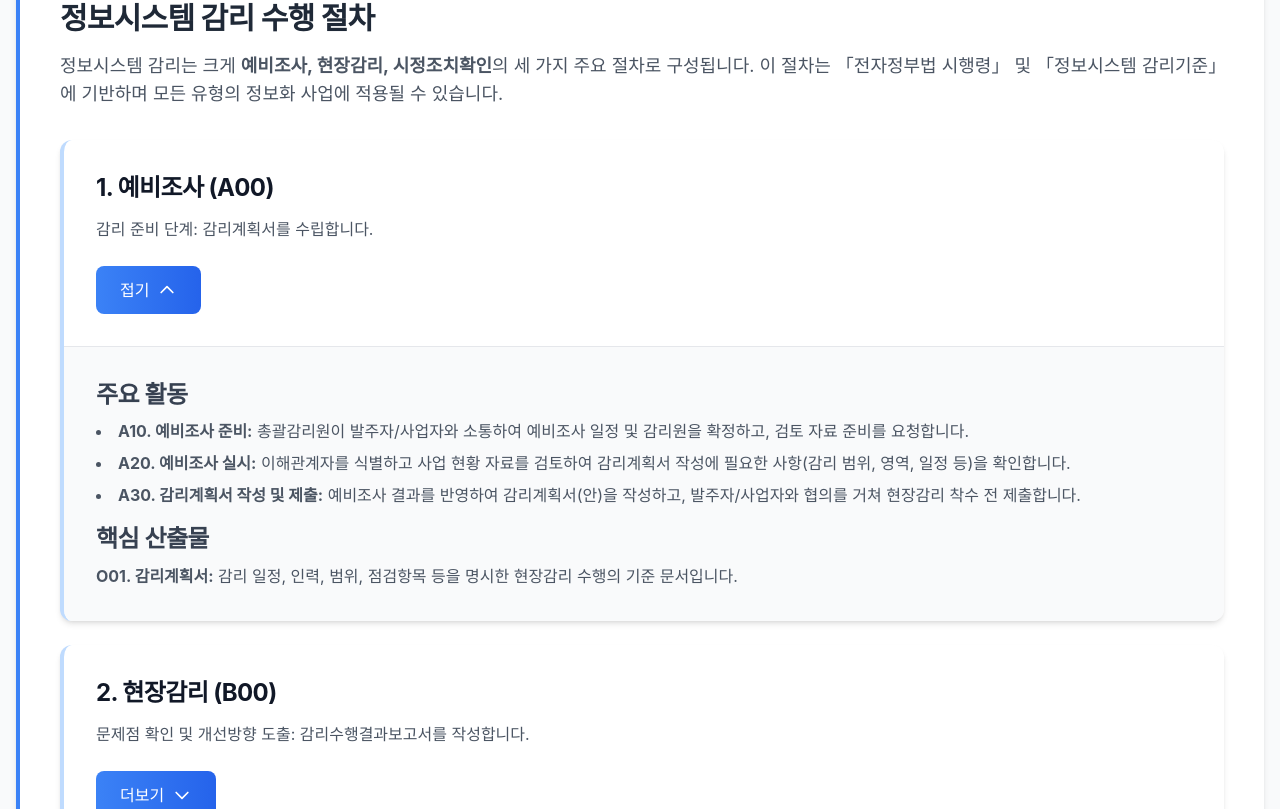
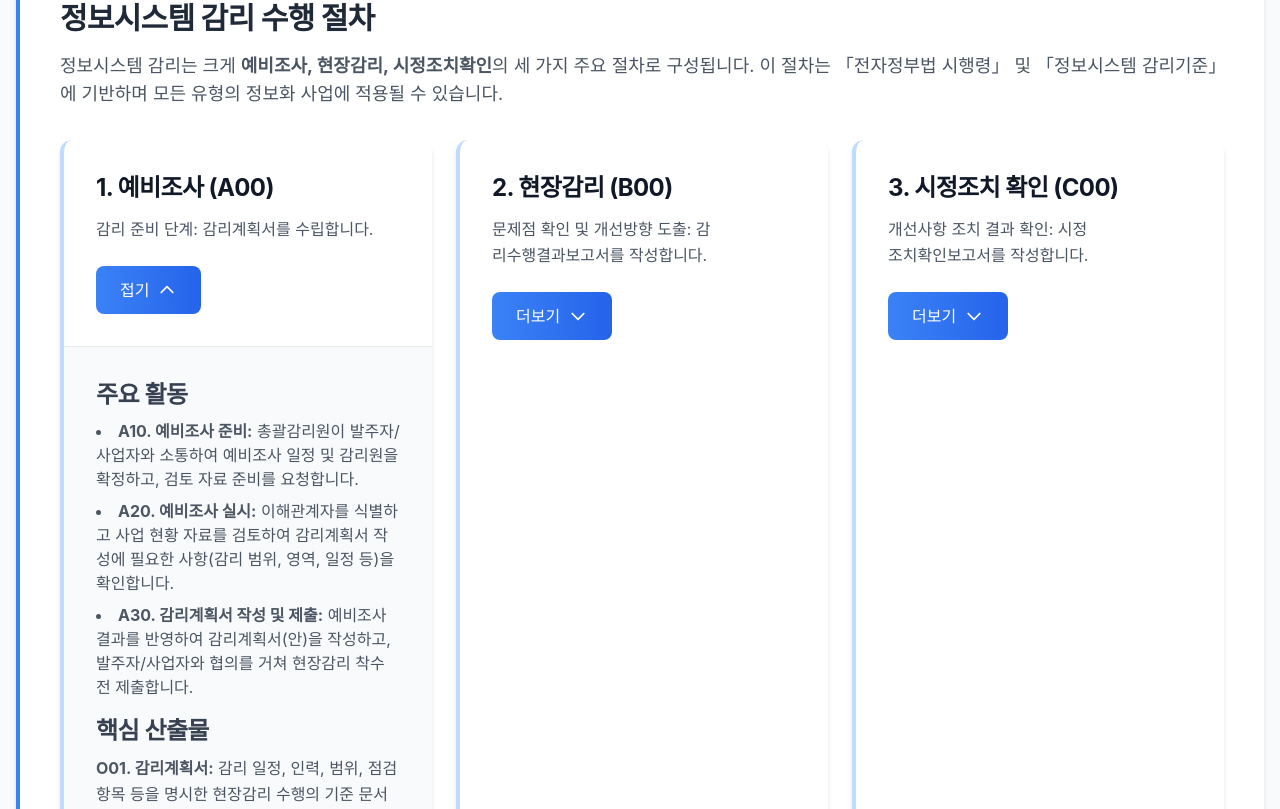
Before and after one commit to jeonck/it-audit-guide, a React (Vite) app: page /#/ in a window 1280 px wide. Shown: the part 463-1272 px from the top of the page. Built offline with nearby package versions, Linux system fonts and the light colour scheme.

Commit message:
feat: Implement horizontal card layout and fix ExpandableCard props - Apply grid layout to AuditProcess cards for horizontal display - Ensure ExpandableCard fills height and aligns content - Fix prop type issues (subtitle to summary, add defaultOpen)

```diff
--- a/src/components/ExpandableCard.tsx
+++ b/src/components/ExpandableCard.tsx
@@ -27,9 +27,9 @@ const ExpandableCard = ({ title, summary, children, icon, accentColor = 'blue',
   };
 
   return (
-    <div className={`card-elevated border-l-4 ${borderColors[accentColor]} overflow-hidden`}>
+    <div className={`card-elevated border-l-4 ${borderColors[accentColor]} overflow-hidden flex flex-col h-full`}>
       {/* Header Section */}
-      <div className="p-8">
+      <div className="p-8 flex flex-col flex-grow">
         <div className="flex items-start gap-4">
           {icon && (
             <div className={`flex-shrink-0 w-12 h-12 rounded-xl bg-gradient-to-br ${accentColors[accentColor]} flex items-center justify-center text-white text-2xl shadow-lg`}>
@@ -40,7 +40,7 @@ const ExpandableCard = ({ title, summary, children, icon, accentColor = 'blue',
             <h3 className="text-2xl font-bold text-gray-900 dark:text-white mb-3 text-balance">
               {title}
             </h3>
-            <p className="text-gray-600 dark:text-gray-300 leading-relaxed text-balance">
+            <p className="text-gray-600 dark:text-gray-300 leading-relaxed text-balance flex-grow">
               {summary}
             </p>
           </div>
@@ -49,7 +49,7 @@ const ExpandableCard = ({ title, summary, children, icon, accentColor = 'blue',
         {/* Toggle Button */}
         <button
           onClick={() => setIsExpanded(!isExpanded)}
-          className={`mt-6 px-6 py-3 rounded-lg font-medium transition-all duration-200 flex items-center gap-2 bg-gradient-to-r ${accentColors[accentColor]} text-white hover:shadow-lg hover:scale-105 active:scale-95`}
+          className={`mt-6 px-6 py-3 rounded-lg font-medium transition-all duration-200 flex items-center gap-2 bg-gradient-to-r ${accentColors[accentColor]} text-white hover:shadow-lg hover:scale-105 active:scale-95 self-start`}
           aria-expanded={isExpanded}
           aria-label={isExpanded ? '내용 접기' : '내용 펼치기'}
         >
--- a/src/pages/guide/AuditProcess.tsx
+++ b/src/pages/guide/AuditProcess.tsx
@@ -11,7 +11,7 @@ const AuditProcess = () => {
         </p>
       </div>
 
-      <div className="space-y-6">
+      <div className="grid grid-cols-1 md:grid-cols-3 gap-6">
         <ExpandableCard
           title="1. 예비조사 (A00)"
           summary="감리 준비 단계: 감리계획서를 수립합니다."
```
